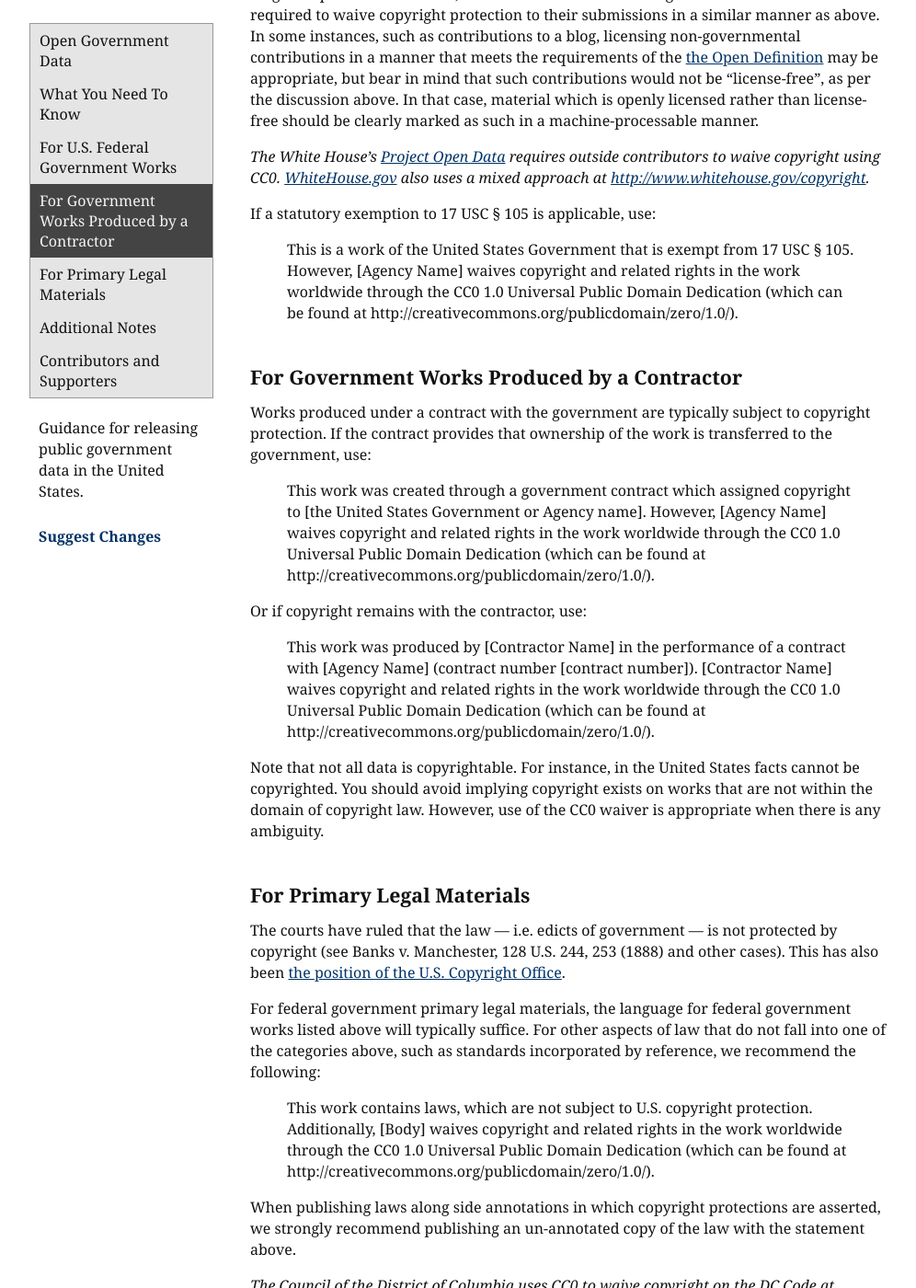
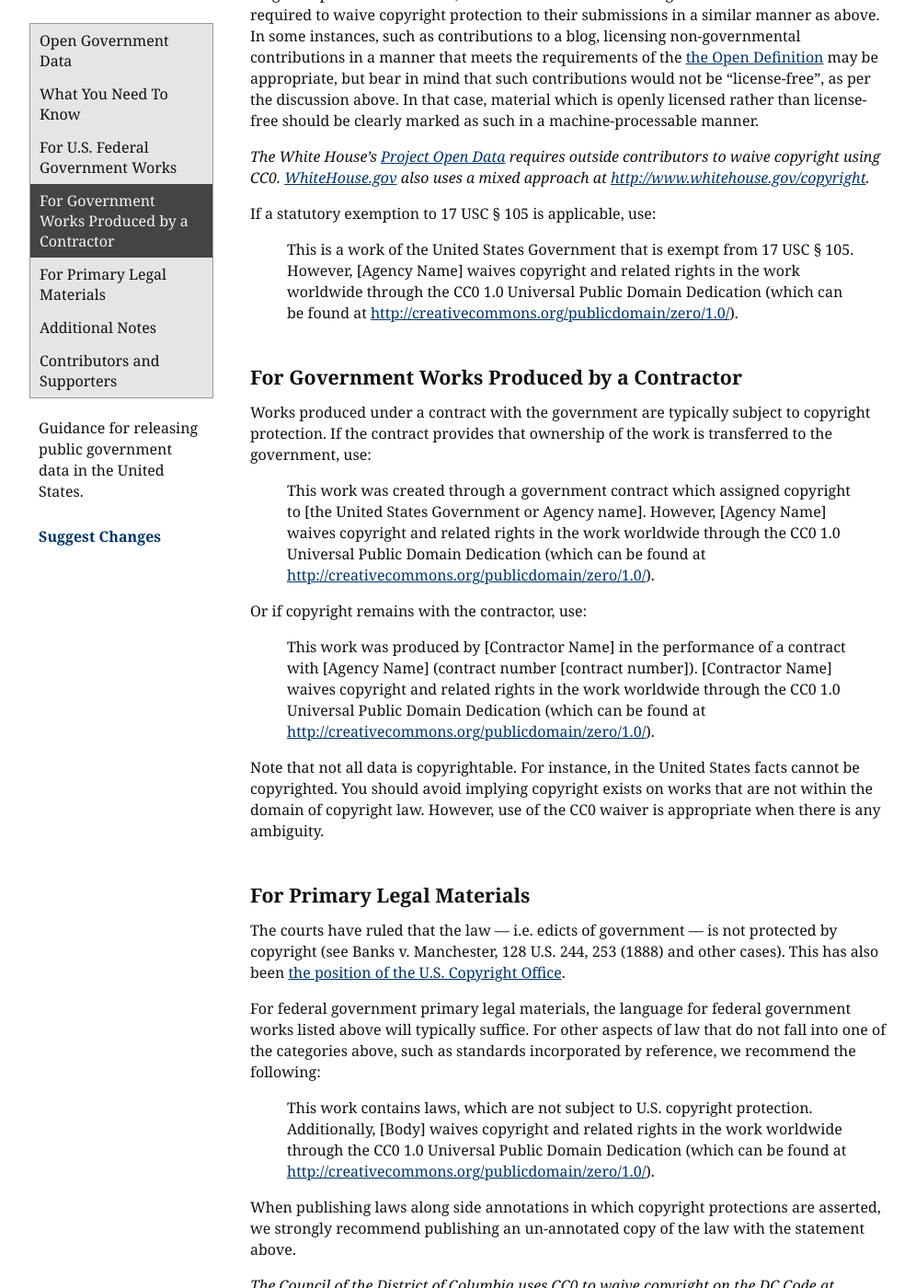
Before and after one commit to unitedstates/licensing, a Jekyll site: the page built from index.md, in a window 1280 px wide and 1400 px high, scrolled down 1655 px. Shown: the whole window at 92% size, without its empty margins (18-1014 px from the left). Built offline with Jekyll 4.4.1, drawn with Linux system fonts in a browser that asks for light colours; nearby versions of some CDN libraries; some web fonts are replaced; part of the change alters nothing that is shown; some of the changed text lies outside the part shown.

Commit message:
link links

```diff
--- a/index.md
+++ b/index.md
@@ -32,7 +32,7 @@ We provide below recommended language for five common situations. The language s
 
 Copyright protection is not available for works of the United States Government under 17 USC § 105 unless a specific exemption applies. We recommend the following language when the data is believed to not be copyrightable:
 
-> As a work of the United States Government, this package is in the public domain within the United States. Additionally, [Agency Name] waives copyright and related rights in the work worldwide through the CC0 1.0 Universal Public Domain Dedication (which can be found at http://creativecommons.org/publicdomain/zero/1.0/).
+> As a work of the United States Government, this package is in the public domain within the United States. Additionally, [Agency Name] waives copyright and related rights in the work worldwide through the CC0 1.0 Universal Public Domain Dedication (which can be found at [http://creativecommons.org/publicdomain/zero/1.0/](http://creativecommons.org/publicdomain/zero/1.0/)).
 
 *This language is in use by the Department of Health & Human Services's [ckanext-datajson project](https://github.com/HHS/ckanext-datajson) and the Consumer Financial Protection Bureau's [qu project](https://github.com/cfpb/qu), both on github.com.*
 
@@ -44,17 +44,17 @@ When mixing government and non-government works, such as on an official governme
 
 If a statutory exemption to 17 USC § 105 is applicable, use:
 
-> This is a work of the United States Government that is exempt from 17 USC § 105. However, [Agency Name] waives copyright and related rights in the work worldwide through the CC0 1.0 Universal Public Domain Dedication (which can be found at http://creativecommons.org/publicdomain/zero/1.0/).
+> This is a work of the United States Government that is exempt from 17 USC § 105. However, [Agency Name] waives copyright and related rights in the work worldwide through the CC0 1.0 Universal Public Domain Dedication (which can be found at [http://creativecommons.org/publicdomain/zero/1.0/](http://creativecommons.org/publicdomain/zero/1.0/)).
 
 #### For Government Works Produced by a Contractor
 
 Works produced under a contract with the government are typically subject to copyright protection. If the contract provides that ownership of the work is transferred to the government, use:
 
-> This work was created through a government contract which assigned copyright to [the United States Government or Agency name]. However, [Agency Name] waives copyright and related rights in the work worldwide through the CC0 1.0 Universal Public Domain Dedication (which can be found at http://creativecommons.org/publicdomain/zero/1.0/).
+> This work was created through a government contract which assigned copyright to [the United States Government or Agency name]. However, [Agency Name] waives copyright and related rights in the work worldwide through the CC0 1.0 Universal Public Domain Dedication (which can be found at [http://creativecommons.org/publicdomain/zero/1.0/](http://creativecommons.org/publicdomain/zero/1.0/)).
 
 Or if copyright remains with the contractor, use:
 
-> This work was produced by [Contractor Name] in the performance of a contract with [Agency Name] (contract number [contract number]). [Contractor Name] waives copyright and related rights in the work worldwide through the CC0 1.0 Universal Public Domain Dedication (which can be found at http://creativecommons.org/publicdomain/zero/1.0/).
+> This work was produced by [Contractor Name] in the performance of a contract with [Agency Name] (contract number [contract number]). [Contractor Name] waives copyright and related rights in the work worldwide through the CC0 1.0 Universal Public Domain Dedication (which can be found at [http://creativecommons.org/publicdomain/zero/1.0/](http://creativecommons.org/publicdomain/zero/1.0/)).
 
 Note that not all data is copyrightable. For instance, in the United States facts cannot be copyrighted. You should avoid implying copyright exists on works that are not within the domain of copyright law. However, use of the CC0 waiver is appropriate when there is any ambiguity.
 
@@ -64,11 +64,11 @@ The courts have ruled that the law — i.e. edicts of government — is not prot
 
 For federal government primary legal materials, the language for federal government works listed above will typically suffice. For other aspects of law that do not fall into one of the categories above, such as standards incorporated by reference, we recommend the following:
 
-> This work contains laws, which are not subject to U.S. copyright protection. Additionally, [Body] waives copyright and related rights in the work worldwide through the CC0 1.0 Universal Public Domain Dedication (which can be found at http://creativecommons.org/publicdomain/zero/1.0/).
+> This work contains laws, which are not subject to U.S. copyright protection. Additionally, [Body] waives copyright and related rights in the work worldwide through the CC0 1.0 Universal Public Domain Dedication (which can be found at [http://creativecommons.org/publicdomain/zero/1.0/](http://creativecommons.org/publicdomain/zero/1.0/)).
 
 When publishing laws along side annotations in which copyright protections are asserted, we strongly recommend publishing an un-annotated copy of the law with the statement above.
 
-*The Council of the District of Columbia uses CC0 to waive copyright on the DC Code at http://dccouncil.us/UnofficialDCCode.*
+*The Council of the District of Columbia uses CC0 to waive copyright on the DC Code at [http://dccouncil.us/UnofficialDCCode](http://dccouncil.us/UnofficialDCCode).*
 
 #### Additional Notes
 
```
